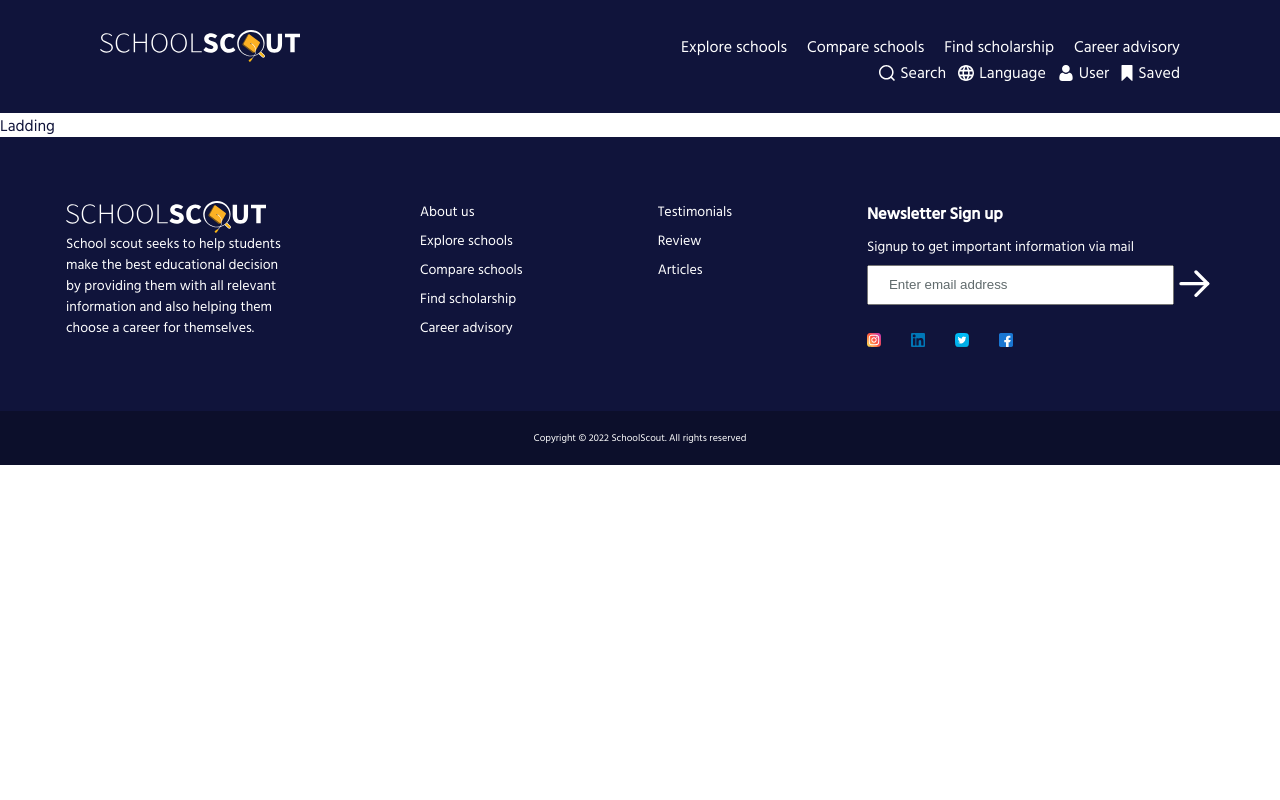
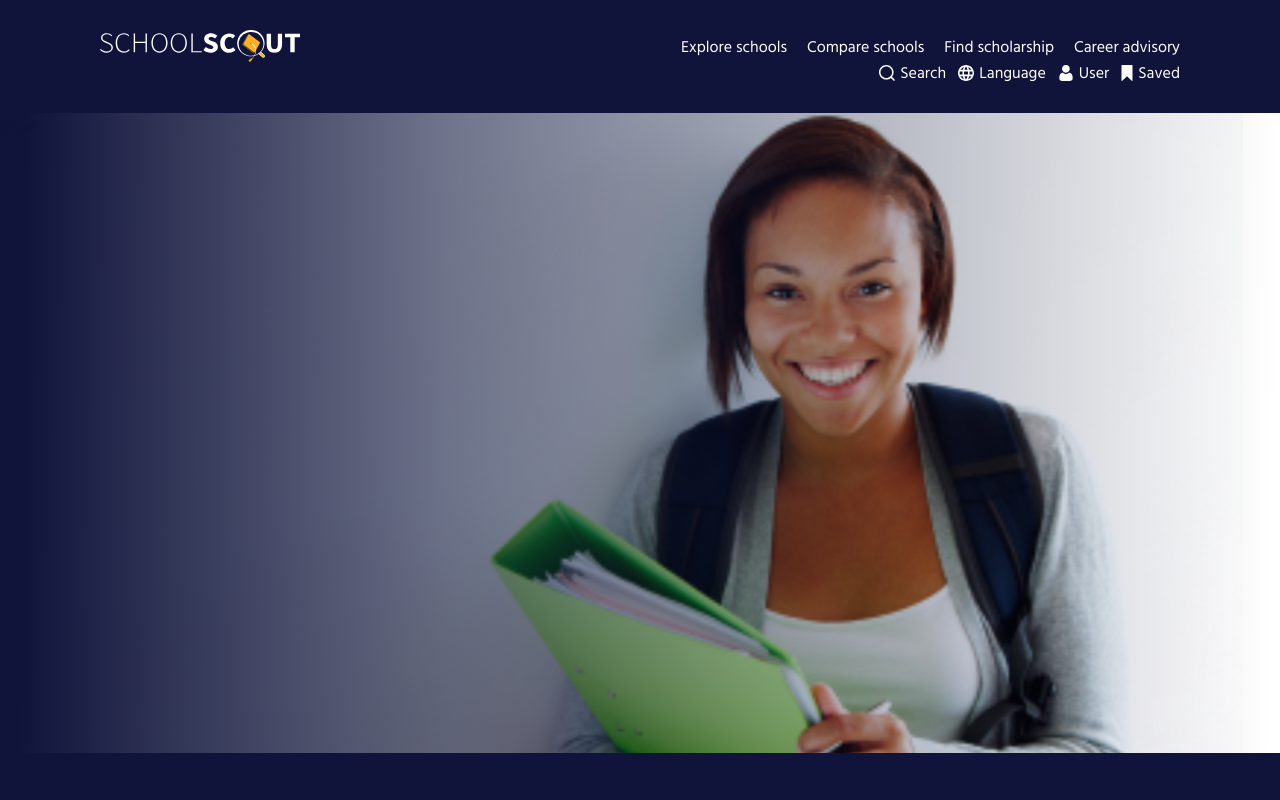
Before and after one commit to CDiala/school-finder, a React (Create React App) app in the folder client/: page / in a window 1280 px wide. Shown: the top 800 px of the page. Built offline with nearby package versions, Linux system fonts and the light colour scheme.

Commit message:
chore: Add background image of landing page

```diff
--- a/client/package.json
+++ b/client/package.json
@@ -9,6 +9,7 @@
     "react": "^18.2.0",
     "react-dom": "^18.2.0",
     "react-router-dom": "^6.4.3",
+    "styled-components": "^5.3.6",
     "web-vitals": "^2.1.4"
   },
   "devDependencies": {
--- a/client/src/pages/landing_page/LandingPage.js
+++ b/client/src/pages/landing_page/LandingPage.js
@@ -1,7 +1,15 @@
 import React from 'react';
+import { LandingPageContianer, LandingPageWrapper } from './LandingPage.style';
+
+// Props to recieve
+//  --> Bg Img , Gradient , text
 
 const LandingPage = () => {
-  return <div>Ladding</div>;
+  return (
+    <LandingPageContianer>
+      <LandingPageWrapper>page</LandingPageWrapper>
+    </LandingPageContianer>
+  );
 };
 
 export default LandingPage;
--- a/client/src/pages/landing_page/LandingPage.style.js
+++ b/client/src/pages/landing_page/LandingPage.style.js
@@ -0,0 +1,21 @@
+import styled from 'styled-components';
+import BgImg from '../../images/landing_page_img.svg';
+
+export const LandingPageContianer = styled.div`
+  position: relative;
+  width: 100vw;
+  height: 80vh;
+  background: linear-gradient(
+      90.65deg,
+      #10143b 2.13%,
+      rgba(16, 20, 59, 0.579917) 34.9%,
+      rgba(16, 20, 59, 0) 99.44%
+    ),
+    url(${BgImg});
+  background-repeat: no-repeat;
+  background-position: center center;
+  background-size: contain;
+  image-rendering: crisp-edges;
+`;
+
+export const LandingPageWrapper = styled.div``;
```
Also changed, not shown: client/src/images/landing_page_img.svg (added), 1 other file (tests, documents, lock files or other folders).
